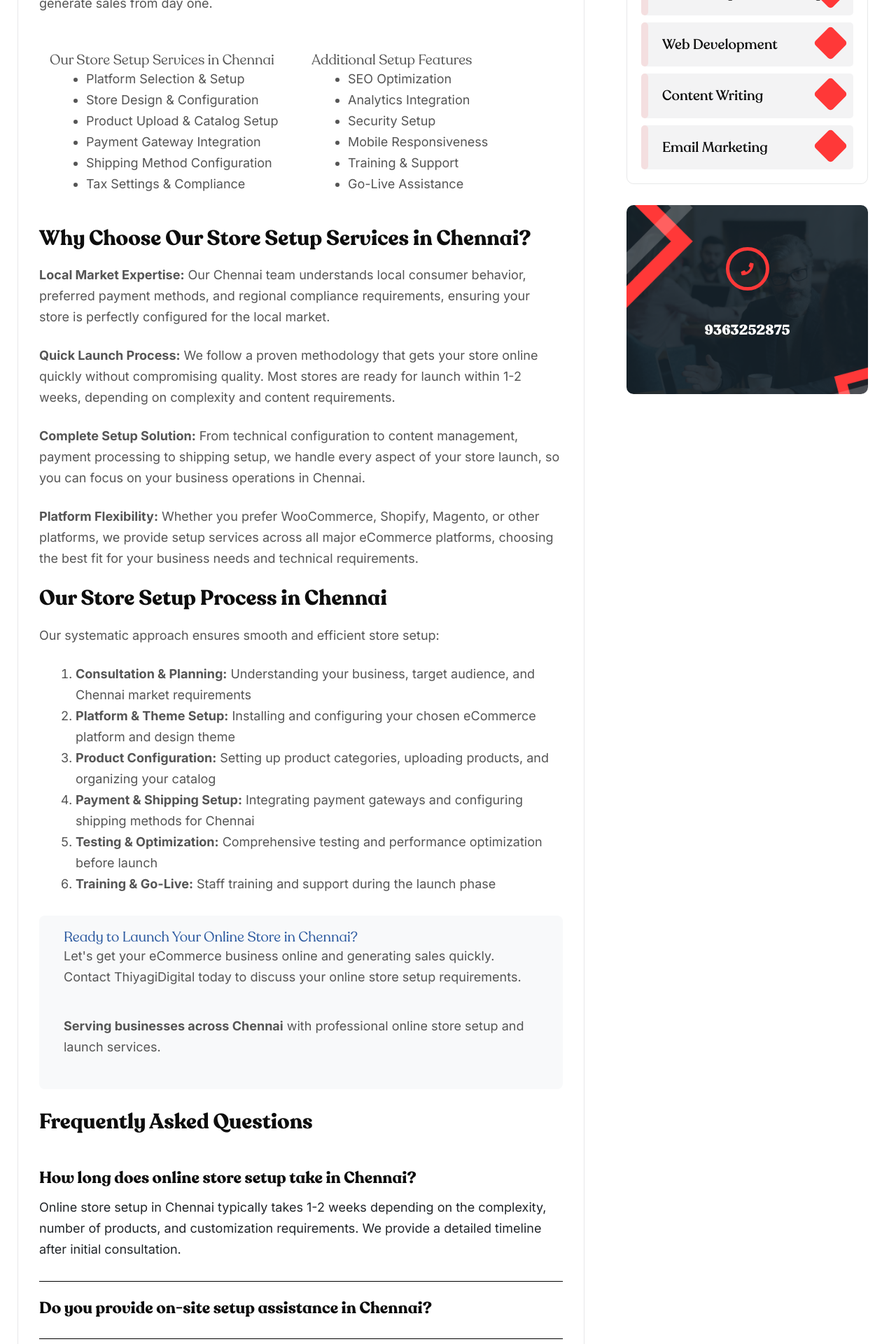
After one commit to thiyagasivam/thiyagidigital.com, a PHP site: page /online-store-setup-city.php in a window 1280 px wide. The commit adds this page. Shown: the part 1200-3120 px from the top of the page at 70% size. Run offline with PHP 8.4, Linux system fonts and the light colour scheme; some web fonts are replaced.

Commit message:
Update service icons and add Online Store Setup city page with detailed service offerings

```diff
--- /dev/null
+++ b/online-store-setup-city.php
@@ -0,0 +1,183 @@
+<?php
+// Online Store Setup City Page
+$city = isset($_GET['city']) ? $_GET['city'] : 'Chennai';
+$service_title = 'Online Store Setup';
+$city_formatted = ucwords(str_replace('-', ' ', $city));
+
+$page_title = "Online Store Setup Services in $city_formatted | ThiyagiDigital";
+$page_description = "Professional online store setup services in $city_formatted. Quick eCommerce store launch, product configuration, and payment integration for businesses in $city_formatted.";
+$page_keywords = "online store setup $city_formatted, ecommerce store setup services $city_formatted, store launch $city_formatted, online business setup $city_formatted";
+
+include 'header.php';
+?>
+
+<!-- Start of breadcrumb section -->
+<section id="bi-breadcrumbs" class="bi-bredcrumbs-section position-relative about-bgimgsize" data-background="assets/img/bg/bread-bg.jpg">
+    <div class="background_overlay"></div>
+    <div class="container">
+        <div class="bi-breadcrumbs-content headline ul-li text-center">
+            <h1 style="color: white"><b>Online Store Setup Services in <?php echo $city_formatted; ?></b></h1><br>
+            <ul>
+                <li><a href="/#">Home</a></li>
+                <li><a href="/online-store-setup-service">Online Store Setup</a></li>
+                <li style="color: white"><?php echo $city_formatted; ?></li>
+            </ul>
+        </div>
+    </div>
+</section>
+
+<!-- Service Details Section -->
+<section id="bi-service-details" class="bi-service-details-section inner-page-padding">
+    <div class="container">
+        <div class="bi-service-details-content">
+            <div class="row">
+                <div class="col-lg-8">
+                    <div class="bi-service-details-text-area">
+                        <div class="bi-service-details-img">
+                            <img src="assets/img/service/serd1.jpg" alt="Online Store Setup Services in <?php echo $city_formatted; ?>">
+                        </div>
+                        <div class="bi-service-details-text headline pera-content">
+                            <h2>Professional Online Store Setup Services in <?php echo $city_formatted; ?></h2>
+
+                            <p>Launch your eCommerce business quickly and efficiently with our expert Online Store Setup Services in <?php echo $city_formatted; ?>. At ThiyagiDigital, we provide comprehensive store setup solutions that get your online business running fast, from initial configuration to go-live support.</p>
+
+                            <p>Our <?php echo $city_formatted; ?>-based team understands the local market dynamics and customer preferences, ensuring your online store is optimized for success in the <?php echo $city_formatted; ?> market while maintaining global eCommerce best practices and standards.</p>
+
+                            <p>From platform selection to payment gateway integration, product uploads to shipping configuration, we handle every aspect of your online store setup in <?php echo $city_formatted; ?>. Our streamlined process ensures your store is professional, functional, and ready to generate sales from day one.</p>
+
+                            <div class="row" style="margin: 30px 0;">
+                                <div class="col-md-6">
+                                    <h5>Our Store Setup Services in <?php echo $city_formatted; ?></h5>
+                                    <ul style="list-style-type: disc; margin-left: 20px;">
+                                        <li>Platform Selection & Setup</li>
+                                        <li>Store Design & Configuration</li>
+                                        <li>Product Upload & Catalog Setup</li>
+                                        <li>Payment Gateway Integration</li>
+                                        <li>Shipping Method Configuration</li>
+                                        <li>Tax Settings & Compliance</li>
+                                    </ul>
+                                </div>
+                                <div class="col-md-6">
+                                    <h5>Additional Setup Features</h5>
+                                    <ul style="list-style-type: disc; margin-left: 20px;">
+                                        <li>SEO Optimization</li>
+                                        <li>Analytics Integration</li>
+                                        <li>Security Setup</li>
+                                        <li>Mobile Responsiveness</li>
+                                        <li>Training & Support</li>
+                                        <li>Go-Live Assistance</li>
+                                    </ul>
+                                </div>
+                            </div>
+
+                            <h4>Why Choose Our Store Setup Services in <?php echo $city_formatted; ?>?</h4>
+
+                            <p><strong>Local Market Expertise:</strong> Our <?php echo $city_formatted; ?> team understands local consumer behavior, preferred payment methods, and regional compliance requirements, ensuring your store is perfectly configured for the local market.</p>
+
+                            <p><strong>Quick Launch Process:</strong> We follow a proven methodology that gets your store online quickly without compromising quality. Most stores are ready for launch within 1-2 weeks, depending on complexity and content requirements.</p>
+
+                            <p><strong>Complete Setup Solution:</strong> From technical configuration to content management, payment processing to shipping setup, we handle every aspect of your store launch, so you can focus on your business operations in <?php echo $city_formatted; ?>.</p>
+
+                            <p><strong>Platform Flexibility:</strong> Whether you prefer WooCommerce, Shopify, Magento, or other platforms, we provide setup services across all major eCommerce platforms, choosing the best fit for your business needs and technical requirements.</p>
+
+                            <h4>Our Store Setup Process in <?php echo $city_formatted; ?></h4>
+                            <p>Our systematic approach ensures smooth and efficient store setup:</p>
+                            <ol style="margin-left: 20px;">
+                                <li><strong>Consultation & Planning:</strong> Understanding your business, target audience, and <?php echo $city_formatted; ?> market requirements</li>
+                                <li><strong>Platform & Theme Setup:</strong> Installing and configuring your chosen eCommerce platform and design theme</li>
+                                <li><strong>Product Configuration:</strong> Setting up product categories, uploading products, and organizing your catalog</li>
+                                <li><strong>Payment & Shipping Setup:</strong> Integrating payment gateways and configuring shipping methods for <?php echo $city_formatted; ?></li>
+                                <li><strong>Testing & Optimization:</strong> Comprehensive testing and performance optimization before launch</li>
+                                <li><strong>Training & Go-Live:</strong> Staff training and support during the launch phase</li>
+                            </ol>
+
+                            <div class="row" style="margin: 30px 0; background-color: #f8f9fa; padding: 20px; border-radius: 8px;">
+                                <div class="col-12">
+                                    <h5 style="color: #2c5aa0;">Ready to Launch Your Online Store in <?php echo $city_formatted; ?>?</h5>
+                                    <p style="margin-bottom: 15px;">Let's get your eCommerce business online and generating sales quickly. Contact ThiyagiDigital today to discuss your online store setup requirements.</p>
+                                    <p style="margin-bottom: 0;"><strong>Serving businesses across <?php echo $city_formatted; ?></strong> with professional online store setup and launch services.</p>
+                                </div>
+                            </div>
+
+                            <h4>Frequently Asked Questions</h4>
+                            <div class="bi-faq-content-area">
+                                <div class="accordion" id="accordionExample_<?php echo rand(100,999); ?>">
+                                    <div class="accordion-item">
+                                        <h2 class="accordion-header" id="heading1">
+                                            <button class="accordion-button" type="button" data-bs-toggle="collapse" data-bs-target="#collapse1" aria-expanded="true" aria-controls="collapse1">
+                                                <span>How long does online store setup take in <?php echo $city_formatted; ?>?</span>
+                                            </button>
+                                        </h2>
+                                        <div id="collapse1" class="accordion-collapse collapse show" aria-labelledby="heading1" data-bs-parent="#accordionExample_<?php echo rand(100,999); ?>">
+                                            <div class="accordion-body">
+                                                <div class="bi-faq-text">Online store setup in <?php echo $city_formatted; ?> typically takes 1-2 weeks depending on the complexity, number of products, and customization requirements. We provide a detailed timeline after initial consultation.
+                                                </div>
+                                            </div>
+                                        </div>
+                                    </div>
+                                    <div class="accordion-item">
+                                        <h2 class="accordion-header" id="heading2">
+                                            <button class="accordion-button collapsed" type="button" data-bs-toggle="collapse" data-bs-target="#collapse2" aria-expanded="false" aria-controls="collapse2">
+                                                <span>Do you provide on-site setup assistance in <?php echo $city_formatted; ?>?</span>
+                                            </button>
+                                        </h2>
+                                        <div id="collapse2" class="accordion-collapse collapse" aria-labelledby="heading2" data-bs-parent="#accordionExample_<?php echo rand(100,999); ?>">
+                                            <div class="accordion-body">
+                                                <div class="bi-faq-text">Yes, we offer on-site consultation and setup assistance for clients in <?php echo $city_formatted; ?>. We can visit your office to understand your requirements and provide hands-on training.
+                                                </div>
+                                            </div>
+                                        </div>
+                                    </div>
+                                    <div class="accordion-item">
+                                        <h2 class="accordion-header" id="heading3">
+                                            <button class="accordion-button collapsed" type="button" data-bs-toggle="collapse" data-bs-target="#collapse3" aria-expanded="false" aria-controls="collapse3">
+                                                <span>What's included in the store setup service?</span>
+                                            </button>
+                                        </h2>
+                                        <div id="collapse3" class="accordion-collapse collapse" aria-labelledby="heading3" data-bs-parent="#accordionExample_<?php echo rand(100,999); ?>">
+                                            <div class="accordion-body">
+                                                <div class="bi-faq-text">Our setup service includes platform installation, theme configuration, product upload, payment gateway integration, shipping setup, basic SEO, and training. We provide a complete ready-to-sell store.
+                                                </div>
+                                            </div>
+                                        </div>
+                                    </div>
+                                    <div class="accordion-item">
+                                        <h2 class="accordion-header" id="heading4">
+                                            <button class="accordion-button collapsed" type="button" data-bs-toggle="collapse" data-bs-target="#collapse4" aria-expanded="false" aria-controls="collapse4">
+                                                <span>Do you support local <?php echo $city_formatted; ?> payment methods?</span>
+                                            </button>
+                                        </h2>
+                                        <div id="collapse4" class="accordion-collapse collapse" aria-labelledby="heading4" data-bs-parent="#accordionExample_<?php echo rand(100,999); ?>">
+                                            <div class="accordion-body">
+                                                <div class="bi-faq-text">Absolutely! We integrate popular Indian payment gateways like Razorpay, PayU, and Paytm, along with UPI, net banking, and wallet options preferred by customers in <?php echo $city_formatted; ?>.
+                                                </div>
+                                            </div>
+                                        </div>
+                                    </div>
+                                </div>
+                            </div>
+                        </div>
+                    </div>
+                </div>
+                <div class="col-lg-4">
+                    <div class="bi-single-sidebar">
+                        <div class="container">
+                            <?php include 'sideform.php'; ?>
+                            <?php include 'mainservice-sidebar.php'; ?>
+                            <?php include 'callservice-sidebar.php'; ?>
+                        </div>
+                    </div>
+                </div>
+            </div>
+        </div>
+    </div>
+</section>
+
+<!-- Cities Tabs Section -->
+<?php include 'cities-tabs.php'; ?>
+
+<?php include 'testmonial2.php'; ?>
+<?php include 'client-logo.php'; ?>
+<?php include 'project-count.php'; ?>
+<?php include 'certify-partner.php'; ?>
+<?php include 'footer.php'; ?>
```
Also changed, not shown: services.php (+20 -68 lines).
